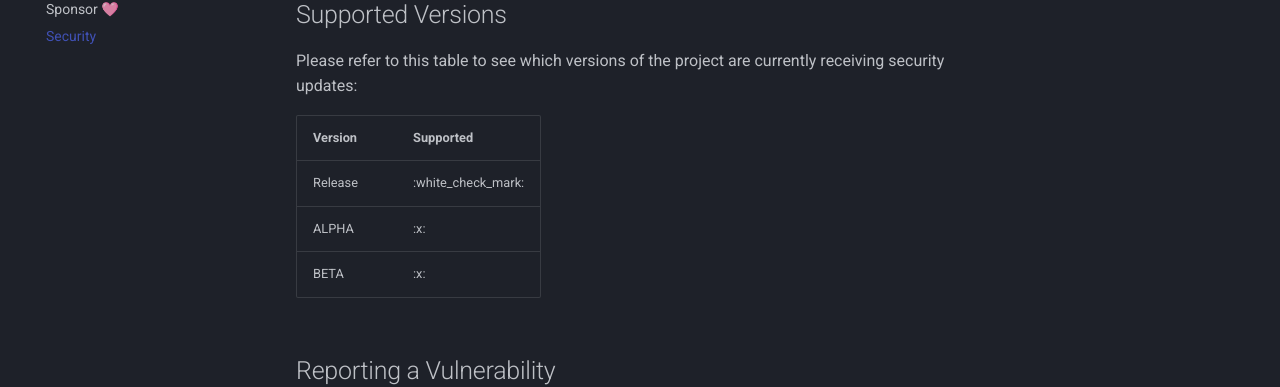
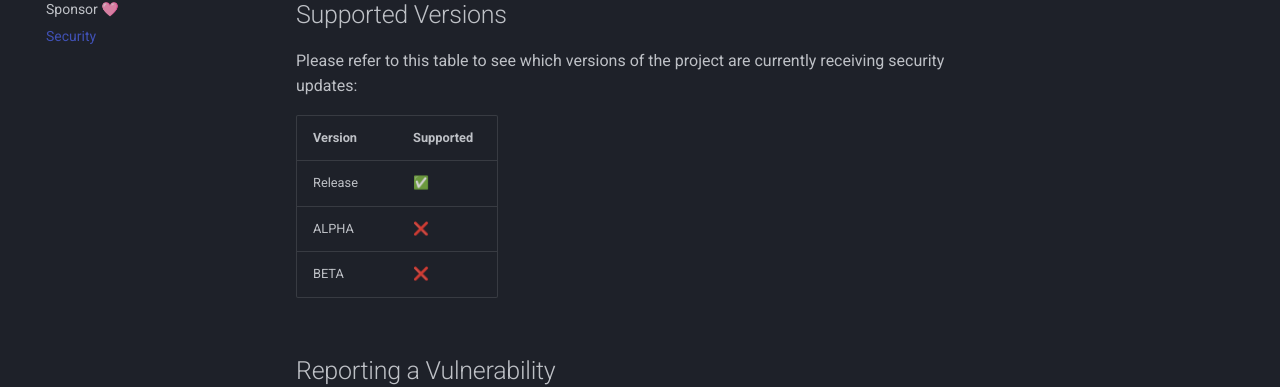
Before and after one commit to teogor/redesigned-garbanzo, an MkDocs documentation site: the page built from docs/security.md, in a window 1280 px wide and 1195 px high. Shown: the part 183-570 px from the top of the window. Built offline with MkDocs 1.6.1 and Material for MkDocs 9.7.7, drawn with Linux system fonts in a browser that asks for light colours; comment, search, counter and statistics services are not loaded; some of the changed lines change nothing that is shown.

Commit message:
Update security.md

```diff
--- a/docs/security.md
+++ b/docs/security.md
@@ -7,9 +7,9 @@ updates:
 
 | Version | Supported          |
 |---------|--------------------|
-| Release | :white_check_mark: |
-| ALPHA   | :x:                |
-| BETA    | :x:                |
+| Release | ✅                 |
+| ALPHA   | ❌                 |
+| BETA    | ❌                 |
 
 
 ## Reporting a Vulnerability
@@ -21,7 +21,7 @@ If you discover a security vulnerability within this project, please follow thes
 
 2. **Contact Us:** Report the vulnerability to us by sending an email
    to [open-source@teogor.dev](mailto:open-source@teogor.dev). You can encrypt sensitive information
-   using our [PGP key](https://source.teogor.dev/security/pgp-key) to ensure the confidentiality of the report.
+   using our [PGP key](https://source.teogor.dev/security/pgp-key.md) to ensure the confidentiality of the report.
 
 3. **Provide Details:** Please provide us with detailed information about the vulnerability,
    including steps to reproduce, affected versions, and potential impact.
```
